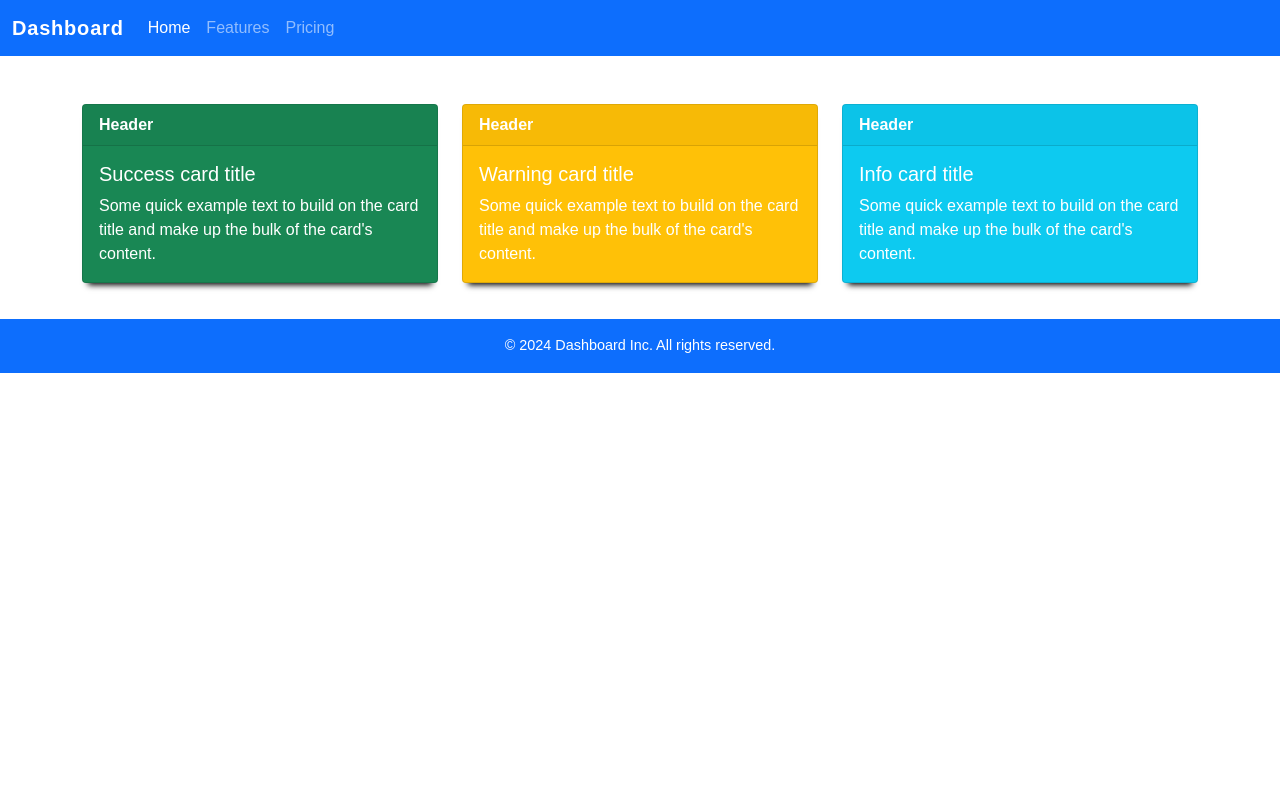
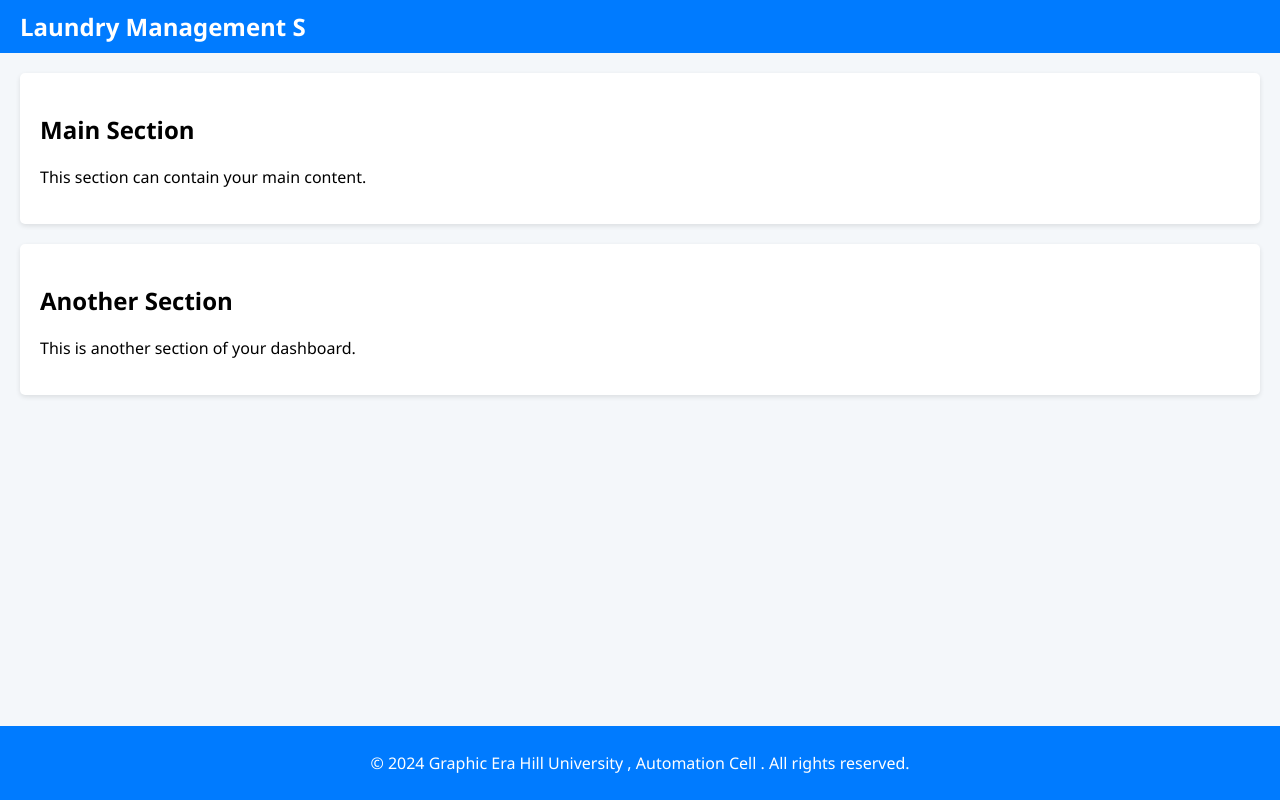
Before and after one commit to Ayush01arya/LMS, a plain HTML site: page check.html in a window 1280 px wide. Drawn offline with nearby package versions, Linux system fonts and the light colour scheme.

Commit message:
first commit

```diff
--- a/check.html
+++ b/check.html
@@ -3,122 +3,107 @@
 <head>
     <meta charset="UTF-8">
     <meta name="viewport" content="width=device-width, initial-scale=1.0">
-    <title>Creative Dashboard</title>
-    <link href="https://stackpath.bootstrapcdn.com/bootstrap/5.1.3/css/bootstrap.min.css" rel="stylesheet">
+    <title>Responsive Dashboard without Sidebar</title>
     <style>
-        body, html {
-    height: 100%;
-    margin: 0;
-    font-family: 'Nunito', sans-serif;
+        * {
+            box-sizing: border-box;
         }
 
-/* Enhance the navbar */
-.navbar-brand {
-    font-weight: bold;
-    letter-spacing: 0.05rem;
+        body, html {
+            margin: 0;
+            padding: 0;
+            font-family: 'Segoe UI', Tahoma, Geneva, Verdana, sans-serif;
+            background-color: #f4f7fa;
         }
 
-/* Card enhancements */
-.card-header {
-    font-weight: bold;
+        .navbar {
+            background-color: #007bff;
+            color: white;
+            padding: 10px 20px;
+            display: flex;
+            justify-content: space-between;
+            align-items: center;
+            flex-wrap: wrap;
+        }
+
+        .navbar h1 {
+            font-size: 24px; /* Adjusted for mobile */
+            margin: 0;
+        }
+
+        .navbar a {
+            color: white;
+            text-decoration: none;
+            padding: 10px;
+        }
+
+        .main-content {
+            padding: 20px;
         }
 
         .card {
-    -webkit-box-shadow: 0 8px 6px -6px black;
-       -moz-box-shadow: 0 8px 6px -6px black;
-            box-shadow: 0 8px 6px -6px black;
+            background-color: white;
+            padding: 20px;
+            margin-bottom: 20px;
+            border-radius: 5px;
+            box-shadow: 0 2px 5px rgba(0,0,0,0.1);
         }
 
-/* Footer enhancements */
-footer {
-    margin-top: 20px;
-    padding: 20px 0;
-    font-size: 0.9rem;
+        @media screen and (max-width: 768px) {
+            .navbar h1 {
+                font-size: 18px; /* Smaller font size for mobile */
             }
 
-/* Custom button styles */
-.btn-custom {
-    background-color: #4CAF50; /* Green */
-    border: none;
-    color: white;
-    padding: 15px 32px;
-    text-align: center;
-    text-decoration: none;
-    display: inline-block;
-    font-size: 16px;
-    margin: 4px 2px;
-    transition-duration: 0.4s;
-    cursor: pointer;
+            .navbar a {
+                font-size: 14px; /* Smaller links for mobile */
             }
 
-.btn-custom:hover {
-    background-color: white;
-    color: black;
-    border: 2px solid #4CAF50;
+            .main-content {
+                padding: 10px; /* Less padding for mobile */
+            }
+
+            .card {
+                padding: 15px; /* Adjust card padding for mobile */
+            }
+        }
+        .footer {
+    background-color: #007bff;
+    color: white;
+    text-align: center;
+    padding: 10px 20px;
+    position: fixed;
+    bottom: 0;
+    width: 100%;
+}
+
+@media screen and (max-width: 768px) {
+    .footer p {
+        font-size: 18px;
+        margin: 0; /* Remove default margin */
+    }
 }
 
     </style>
 </head>
 <body>
 
-<nav class="navbar navbar-expand-lg navbar-dark bg-primary">
-  <div class="container-fluid">
-    <a class="navbar-brand" href="#">Dashboard</a>
-    <button class="navbar-toggler" type="button" data-bs-toggle="collapse" data-bs-target="#navbarNav" aria-controls="navbarNav" aria-expanded="false" aria-label="Toggle navigation">
-      <span class="navbar-toggler-icon"></span>
-    </button>
-    <div class="collapse navbar-collapse" id="navbarNav">
-      <ul class="navbar-nav">
-        <li class="nav-item">
-          <a class="nav-link active" aria-current="page" href="#">Home</a>
-        </li>
-        <li class="nav-item">
-          <a class="nav-link" href="#">Features</a>
-        </li>
-        <li class="nav-item">
-          <a class="nav-link" href="#">Pricing</a>
-        </li>
-      </ul>
+<div class="navbar">
+    <h1>Laundry Management S</h1>
+
+</div>
+
+<div class="main-content">
+    <div class="card">
+        <h2>Main Section</h2>
+        <p>This section can contain your main content.</p>
+    </div>
+    <div class="card">
+        <h2>Another Section</h2>
+        <p>This is another section of your dashboard.</p>
     </div>
 </div>
-</nav>
-
-<div class="container mt-5">
-  <div class="row">
-    <div class="col-md-4">
-      <div class="card text-white bg-success mb-3">
-        <div class="card-header">Header</div>
-        <div class="card-body">
-          <h5 class="card-title">Success card title</h5>
-          <p class="card-text">Some quick example text to build on the card title and make up the bulk of the card's content.</p>
-        </div>
-      </div>
-    </div>
-    <div class="col-md-4">
-      <div class="card text-white bg-warning mb-3">
-        <div class="card-header">Header</div>
-        <div class="card-body">
-          <h5 class="card-title">Warning card title</h5>
-          <p class="card-text">Some quick example text to build on the card title and make up the bulk of the card's content.</p>
-        </div>
-      </div>
-    </div>
-    <div class="col-md-4">
-      <div class="card text-white bg-info mb-3">
-        <div class="card-header">Header</div>
-        <div class="card-body">
-          <h5 class="card-title">Info card title</h5>
-          <p class="card-text">Some quick example text to build on the card title and make up the bulk of the card's content.</p>
-        </div>
-      </div>
-    </div>
-  </div>
-</div>
-
-<footer class="bg-primary text-white text-center py-3">
-  &copy; 2024 Dashboard Inc. All rights reserved.
+<footer class="footer">
+    <p>&copy; 2024 Graphic Era Hill University , Automation Cell . All rights reserved.</p>
 </footer>
-
-<script src="https://stackpath.bootstrapcdn.com/bootstrap/5.1.3/js/bootstrap.bundle.min.js"></script>
 </body>
 </html>
```
Also changed, not shown: index.html (+34 -1 lines). Lines whose indentation alone changed are shown as unchanged.
